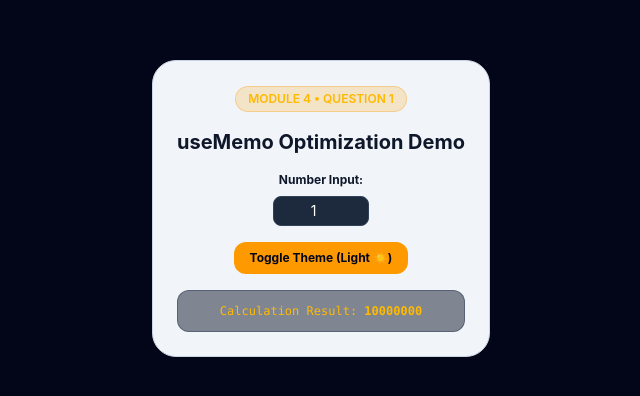
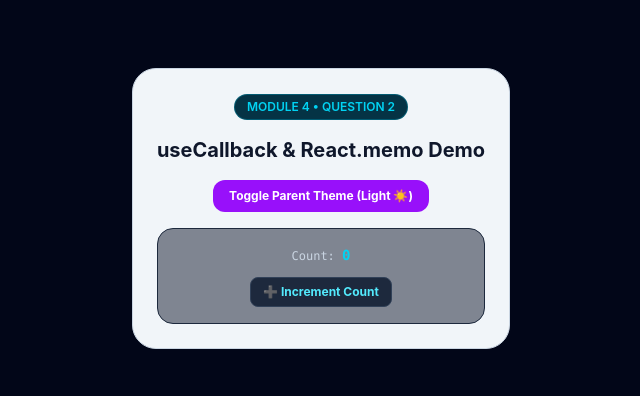
Before and after one commit to Rinkesh-modi/react-interview-lab, a React (Vite) app: page / in a window 1280 px wide. Shown: the part 192-588 px from the top of the page, without its empty margins (319-959 px from the left). Built offline with nearby package versions, Linux system fonts and the light colour scheme.

Commit message:
Complete Module 4 Question 2 useCallback solution

```diff
--- a/src/App.jsx
+++ b/src/App.jsx
@@ -1,9 +1,9 @@
-import Module4Q1 from './components/Module4Q1'
+import Module4Q2 from './components/Module4Q2'
 
 export default function App() {
   return (
     <div className="min-h-screen bg-slate-950 text-slate-100 flex flex-col items-center justify-center p-6 font-sans">
-      <Module4Q1 />
+      <Module4Q2 />
     </div>
   )
 }
--- /dev/null
+++ b/src/components/Module4Q2.jsx
@@ -0,0 +1,58 @@
+import { useState, useCallback, memo } from "react"
+
+// A child component wrapped in React.memo (should ONLY re-render when its props change!)
+const ChildButton = memo(({ onClick, children }) => {
+  console.log(`🎨 ChildButton "${children}" Rendered!`)
+  return (
+    <button
+      onClick={onClick}
+      className="px-3 py-1.5 bg-slate-800 hover:bg-slate-700 text-cyan-300 font-bold rounded-lg border border-slate-700 text-xs transition cursor-pointer"
+    >
+      {children}
+    </button>
+  )
+})
+
+export default function Module4Q2() {
+  const [count, setCount] = useState(0)
+  const [darkTheme, setDarkTheme] = useState(false)
+
+  // TODO: Wrap `handleIncrement` in `useCallback` so that toggling `darkTheme`
+  // DOES NOT recreate `handleIncrement` and DOES NOT trigger ChildButton to re-render!
+  const handleIncrement = useCallback(() => {
+    setCount((prev) => prev + 1)
+  },[count])
+
+  return (
+    <div
+      className={`p-6 rounded-3xl max-w-md mx-auto space-y-4 text-center transition-all ${
+        darkTheme ? "bg-slate-950 text-white border border-slate-800" : "bg-slate-100 text-slate-900 border border-slate-300"
+      }`}
+    >
+      <div className="inline-block text-xs font-semibold uppercase px-3 py-1 bg-cyan-950 text-cyan-400 border border-cyan-500/30 rounded-full">
+        Module 4 • Question 2
+      </div>
+      <h2 className="text-xl font-bold">useCallback & React.memo Demo</h2>
+
+      {/* Theme Toggle Button (Triggers parent re-render) */}
+      <button
+        onClick={() => setDarkTheme((prev) => !prev)}
+        className="px-4 py-2 bg-purple-600 text-white font-bold rounded-xl text-xs hover:bg-purple-500 transition cursor-pointer"
+      >
+        Toggle Parent Theme ({darkTheme ? "Dark 🌙" : "Light ☀️"})
+      </button>
+
+      {/* Counter & Child Button */}
+      <div className="p-4 bg-slate-900/50 rounded-2xl border border-slate-800 space-y-3">
+        <p className="text-xs font-mono text-slate-300">
+          Count: <span className="text-cyan-400 font-bold text-sm">{count}</span>
+        </p>
+
+        {/* Memoized Child Component */}
+        <ChildButton onClick={handleIncrement}>
+          ➕ Increment Count
+        </ChildButton>
+      </div>
+    </div>
+  )
+}
```
